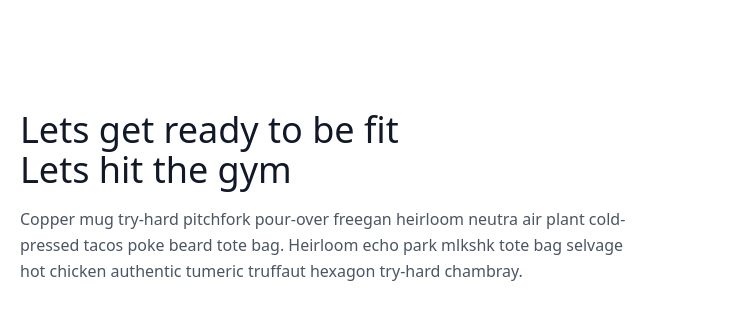
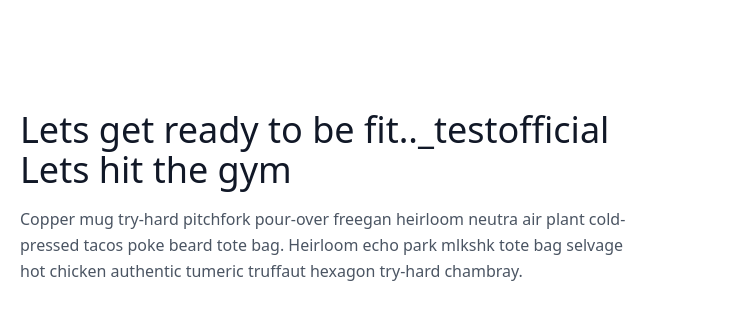
Before and after one commit to tpgofficialarmy7/TpgOfficial.github.io, a plain HTML site: page index.html in a window 1280 px wide. Shown: the part 154-467 px from the top of the page, 0-743 px from the left. Drawn offline with nearby package versions, Linux system fonts and the light colour scheme.

Commit message:
Update index.html

```diff
--- a/index.html
+++ b/index.html
@@ -33,7 +33,7 @@
       <section class="text-gray-600 body-font">
         <div class="container mx-auto flex px-5 py-24 md:flex-row flex-col items-center">
           <div class="lg:flex-grow md:w-1/2 lg:pr-24 md:pr-16 flex flex-col md:items-start md:text-left mb-16 md:mb-0 items-center text-center">
-            <h1 class="title-font sm:text-4xl text-3xl mb-4 font-medium text-gray-900">Lets get ready to be fit
+            <h1 class="title-font sm:text-4xl text-3xl mb-4 font-medium text-gray-900">Lets get ready to be fit.._testofficial
               <br class="hidden lg:inline-block">Lets hit the gym
             </h1>
             <p class="mb-8 leading-relaxed">Copper mug try-hard pitchfork pour-over freegan heirloom neutra air plant cold-pressed tacos poke beard tote bag. Heirloom echo park mlkshk tote bag selvage hot chicken authentic tumeric truffaut hexagon try-hard chambray.</p>
```
